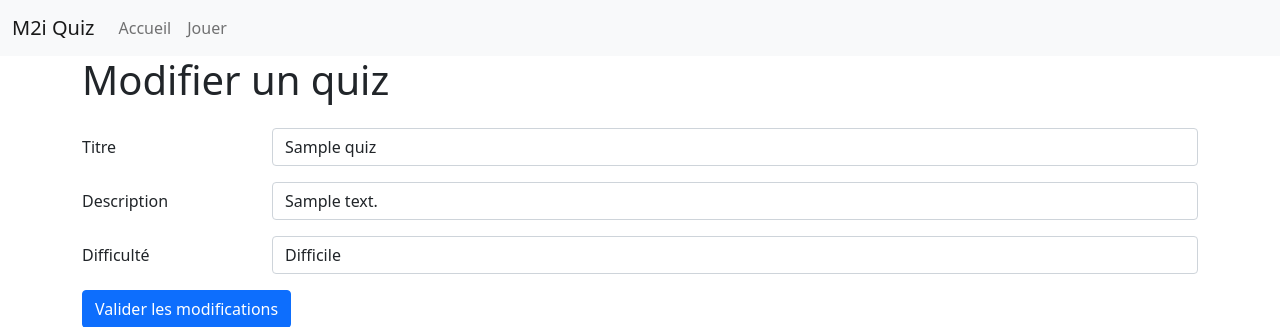
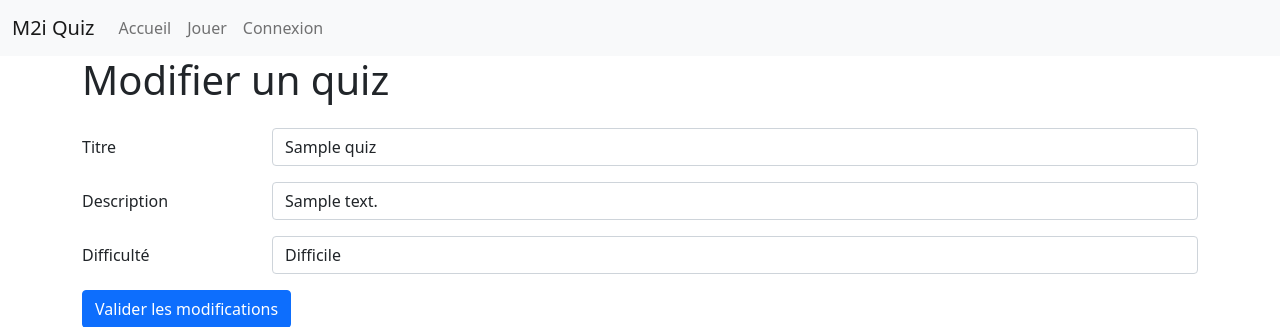
Before and after one commit to 2Itech-CDA-Lyon/symfony-quiz, a Symfony app: template templates/quiz/edit.html.twig in a window 1280 px wide. Shown: the top 327 px of the page. Run offline with Twig, Linux system fonts and the light colour scheme; the template is opened without the code that fills it: most values are stand-ins (such as "Sample title", 1, 10 or a date in 2020); some libraries are stand-ins or nearby versions.

Commit message:
handle access page

```diff
--- a/templates/base.html.twig
+++ b/templates/base.html.twig
@@ -28,18 +28,28 @@
                         </button>
                         <div class="collapse navbar-collapse" id="navbarSupportedContent">
                             <ul class="navbar-nav me-auto mb-2 mb-lg-0 mr-auto">
-                                <li class="nav-item">
-                                    <a class="nav-link" href="{{ path('home') }}">Accueil</a>
-                                </li>
-                                <li class="nav-item">
-                                    <a class="nav-link" href="{{ path('quiz_list') }}">Jouer</a>
-                                </li>
                                 {% if app.user %}
+                                    <li class="nav-item">
+                                        <a class="nav-link" href="{{ path('home') }}">Accueil</a>
+                                    </li>
+                                    <li class="nav-item">
+                                        <a class="nav-link" href="{{ path('quiz_list') }}">Jouer</a>
+                                    </li>
                                     <li class="nav-item">
                                         <a class="nav-link" href="{{ path('quiz_create') }}">Créer</a>
                                     </li>
                                     <li class="nav-item">
                                         <a class="nav-link" href="{{ path('app_logout') }}">Déconnexion</a>
+                                    </li>
+                                {% else %}
+                                    <li class="nav-item">
+                                        <a class="nav-link" href="{{ path('home') }}">Accueil</a>
+                                    </li>
+                                    <li class="nav-item">
+                                        <a class="nav-link" href="{{ path('quiz_list') }}">Jouer</a>
+                                    </li>
+                                    <li>
+                                        <a class="nav-link" href="{{ path('app_login') }}">Connexion</a>
                                     </li>
                                 {% endif %}
                             </ul>
```
